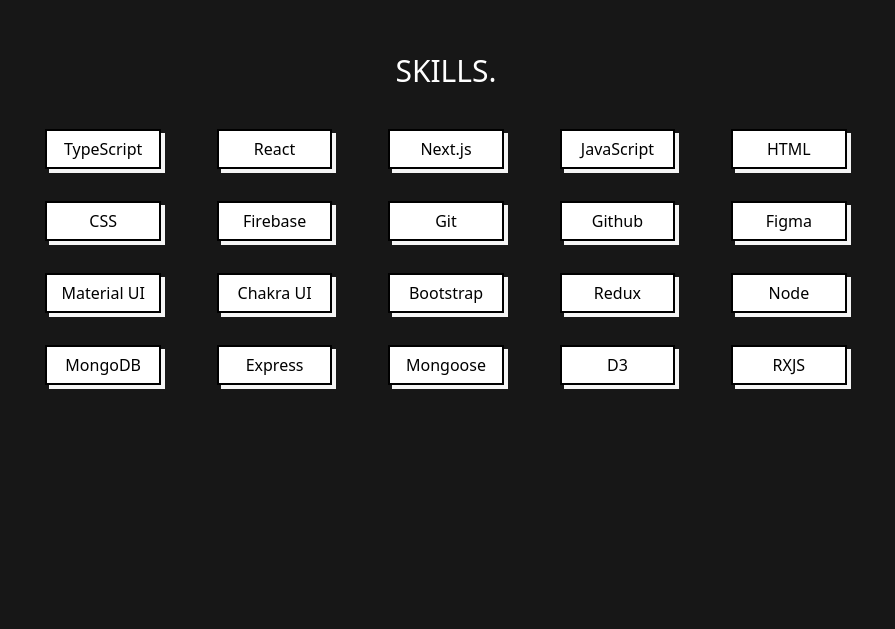
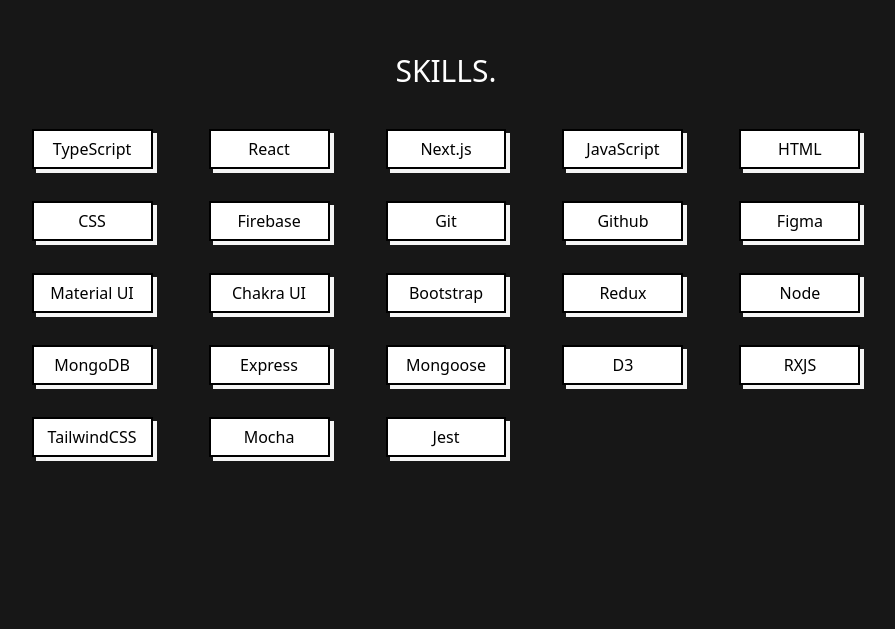
Before and after one commit to CharlesCarr/charlie_dev_portfolio, a Next.js app in the folder with-tailwindcss-app/: page / in a window 1280 px wide. Shown: the part 1731-2360 px from the top of the page, without its empty margins (194-1089 px from the left). Built offline with nearby package versions, Linux system fonts and the light colour scheme.

Commit message:
feat(skills): add styles to skills

```diff
--- a/with-tailwindcss-app/components/sections/Skills.tsx
+++ b/with-tailwindcss-app/components/sections/Skills.tsx
@@ -22,10 +22,13 @@
     "Mongoose",
     "D3",
     "RXJS",
+    "TailwindCSS",
+    "Mocha",
+    "Jest",
   ];
 
   return (
-    <section className="flex flex-col justify-start items-center px-42 py-24 w-full h-screen">
+    <section className="flex flex-col justify-start items-center px-42 py-24 w-full min-h-screen">
       <h1 className="mb-10 text-3xl">SKILLS.</h1>
       <div className="grid grid-cols-2 sm:grid-cols-3 lg:grid-cols-4 xl:grid-cols-5 gap-x-14 gap-y-8 text-center">
         {skills.map((skill: string) => {
@@ -37,8 +40,8 @@
                 className="relative inline-block px-4 py-2 font-medium group"
               >
                 <span className="absolute inset-0 w-full h-full transition duration-200 ease-out transform translate-x-1 translate-y-1 bg-neutral-100 group-hover:-translate-x-0 group-hover:-translate-y-0"></span>
-                <span className="absolute inset-0 w-full h-full bg-white border-2 border-black group-hover:bg-black group-hover:border-white"></span>
-                <span className="relative text-black group-hover:text-white">
+                <span className="absolute inset-0 w-full h-full bg-white border-2 border-black group-hover:bg-black group-hover:border-white transition duration-500 ease-out"></span>
+                <span className="relative text-black group-hover:text-white transition duration-500 ease-out">
                   {skill}
                 </span>
               </a>
```
